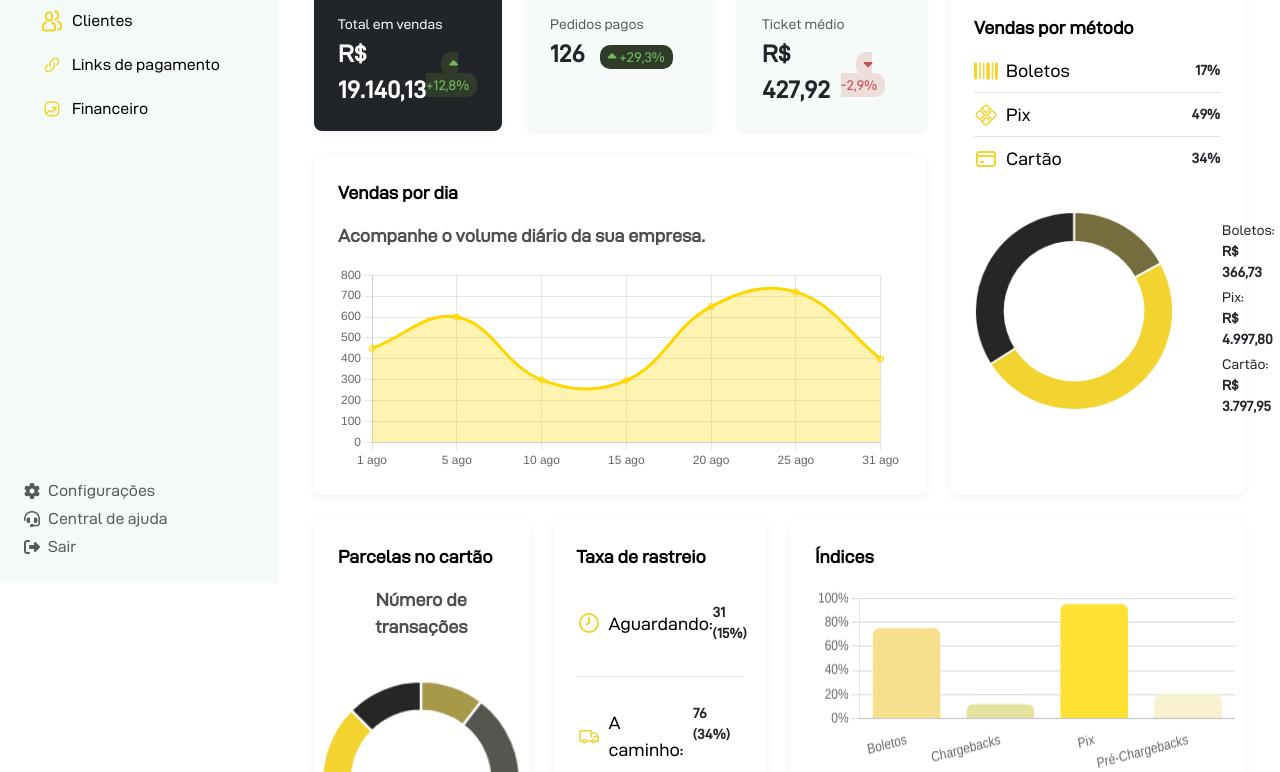
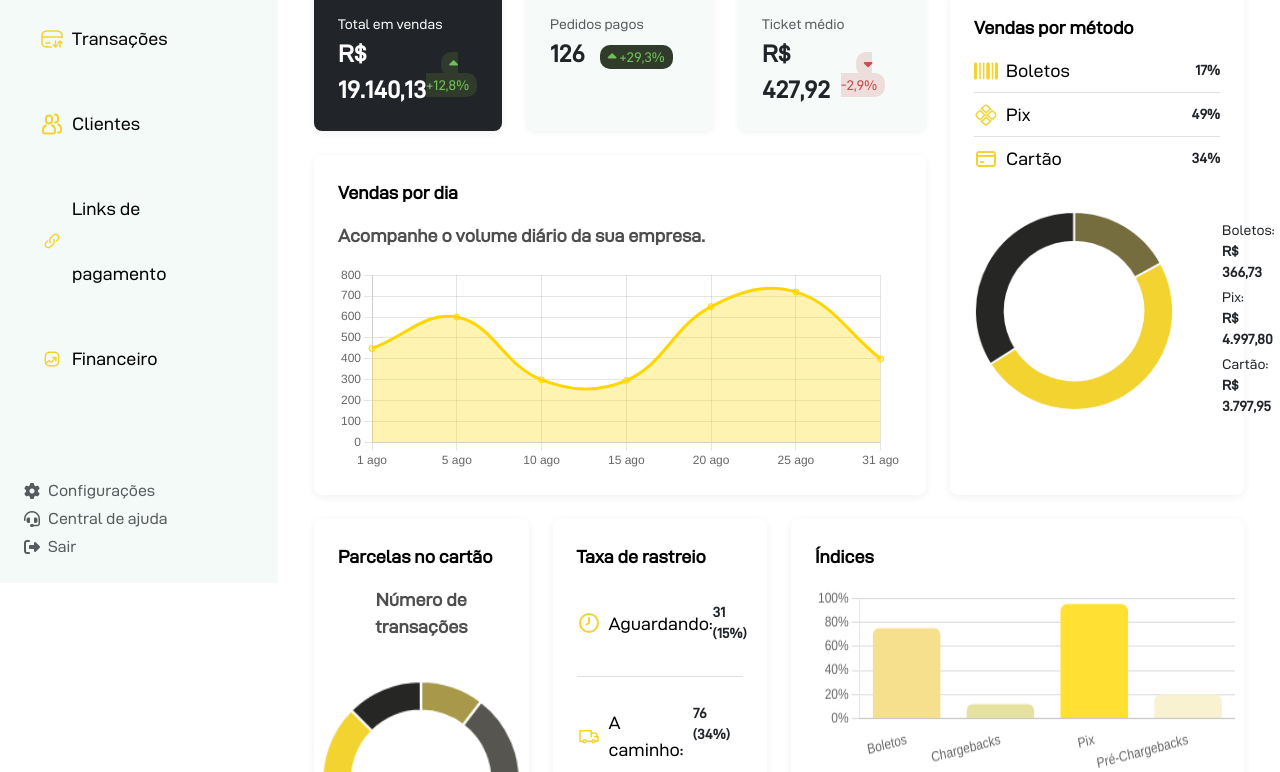
Before and after one commit to BrNogueira/moneria-app, a plain HTML site: page index.html in a window 1280 px wide. Shown: the part 217-989 px from the top of the page. Drawn offline with nearby package versions, Linux system fonts and the light colour scheme; no server answers.

Commit message:
Update styles.css

```diff
--- a/src/css/styles.css
+++ b/src/css/styles.css
@@ -52,6 +52,9 @@ span {
 }
 
 .link-sidebar-menu {
+    font-size: 18px;
+    line-height: 65px;
+    font-weight: 400;
     font-family: 'd-dinexp', sans-serif !important;
     color: #000 !important;
     text-decoration: none !important;
```
